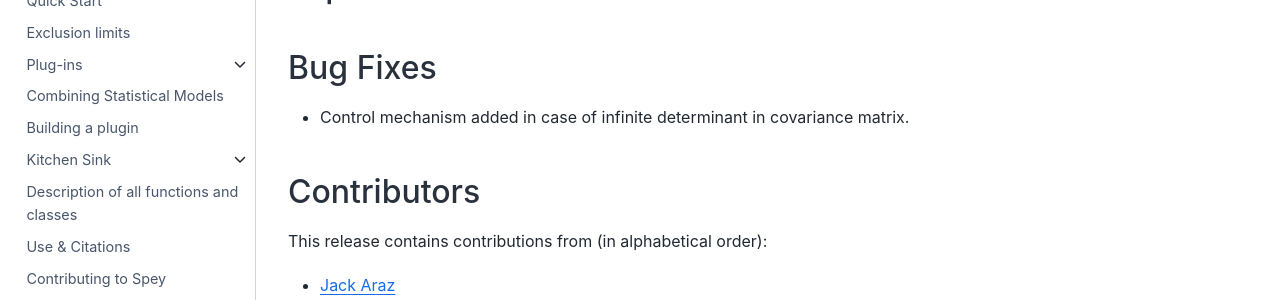
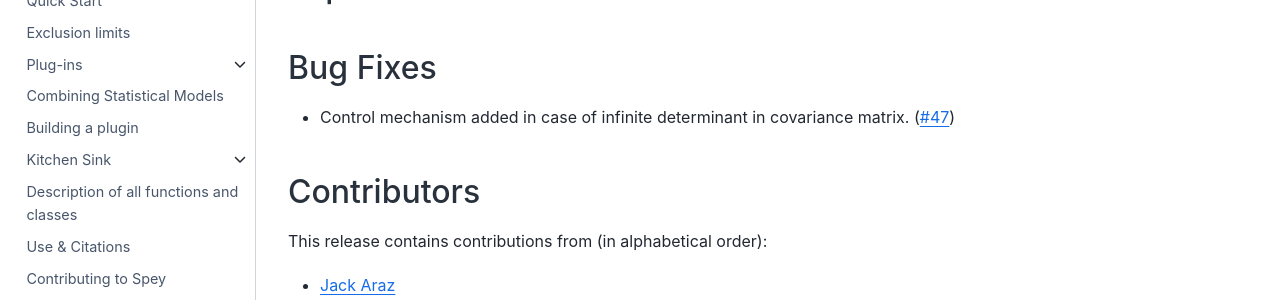
Before and after one commit to SpeysideHEP/spey, a Sphinx documentation site: the page built from docs/releases/changelog-v0.2.md, in a window 1280 px wide. Shown: the part 360-660 px from the top of the page. Built offline with Sphinx 7.4.7 and the Sphinx Book theme 1.1.4, drawn with Linux system fonts in a browser that asks for light colours.

Commit message:
update docs

```diff
--- a/docs/conf.py
+++ b/docs/conf.py
@@ -51,6 +51,7 @@ extensions = [
 ]
 nb_execution_mode = "off"
 
+suppress_warnings = ["autosectionlabel.*"]
 # set the width of the page
 # sphinx_rtd_size_width = "100%"
 
--- a/docs/releases/changelog-v0.2.md
+++ b/docs/releases/changelog-v0.2.md
@@ -12,6 +12,7 @@ Specific upgrades for the latest release can be found [here](https://github.com/
 ## Bug Fixes
 
 * Control mechanism added in case of infinite determinant in covariance matrix.
+  ([#47](https://github.com/SpeysideHEP/spey/pull/47))
 
 ## Contributors
 
```
